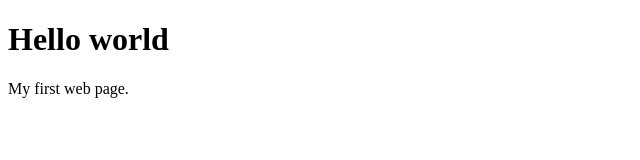
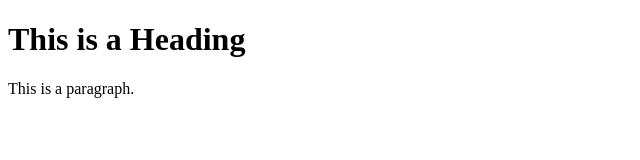
Before and after one commit to hwufs/website.github.io, a plain HTML site: page index.html in a window 1280 px wide. Shown: the whole page, without its empty margins (0-640 px from the left). Drawn offline with Linux system fonts and the light colour scheme.

Commit message:
Update index.html

```diff
--- a/index.html
+++ b/index.html
@@ -1,12 +1,12 @@
-<!doctype html>
-<html lang="en">
+<!DOCTYPE html>
+<html>
 <head>
-    <meta charset="utf-8">
-    <title>Hello World</title>
-    </head>
-    <body>
-    <h1>Hello world</h1>
-    <p>My first web page.</p>
-    </body>
-    </body>
+<title>Page Title</title>
+</head>
+<body>
+
+<h1>This is a Heading</h1>
+<p>This is a paragraph.</p>
+
+</body>
 </html>
```
